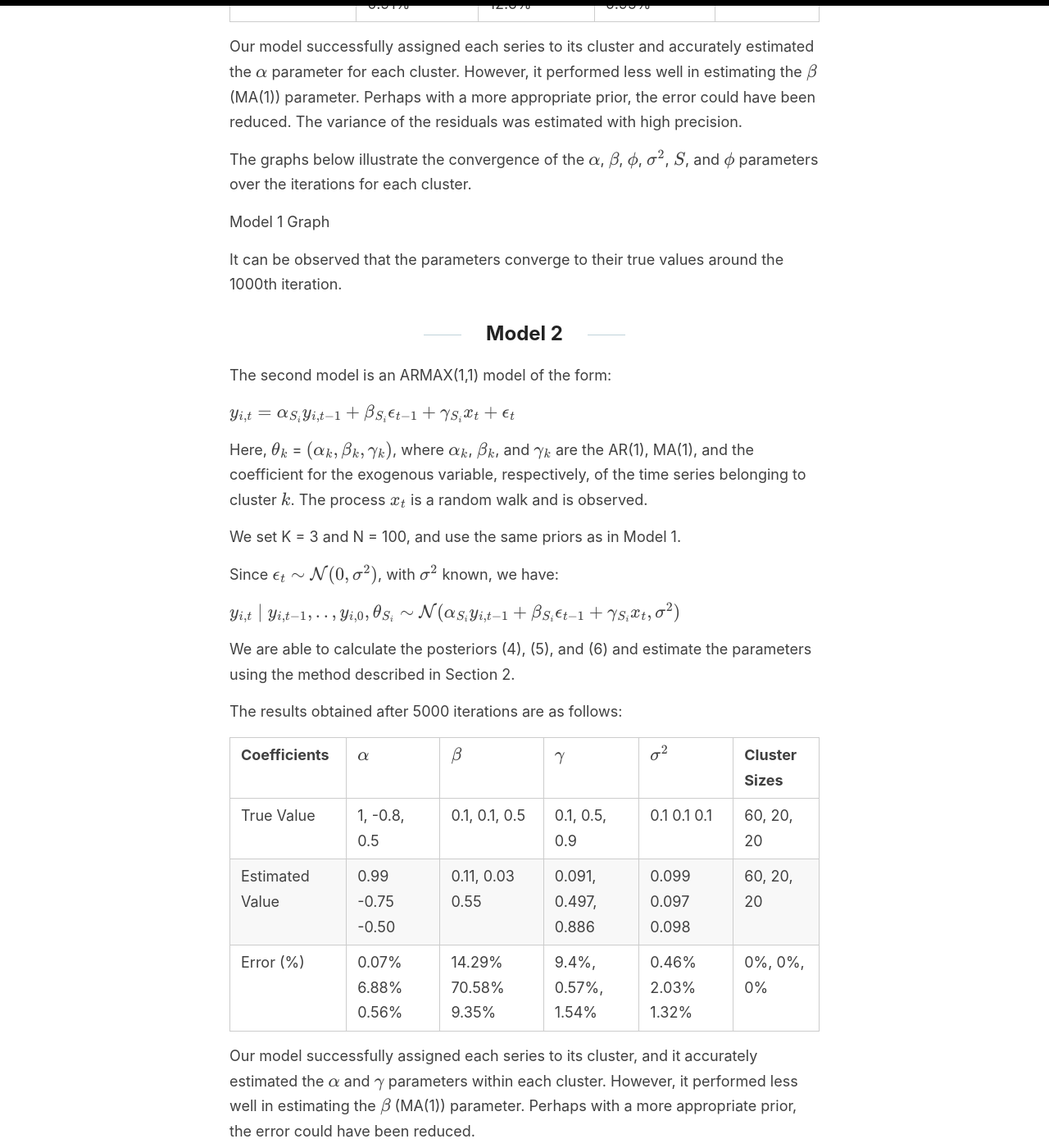
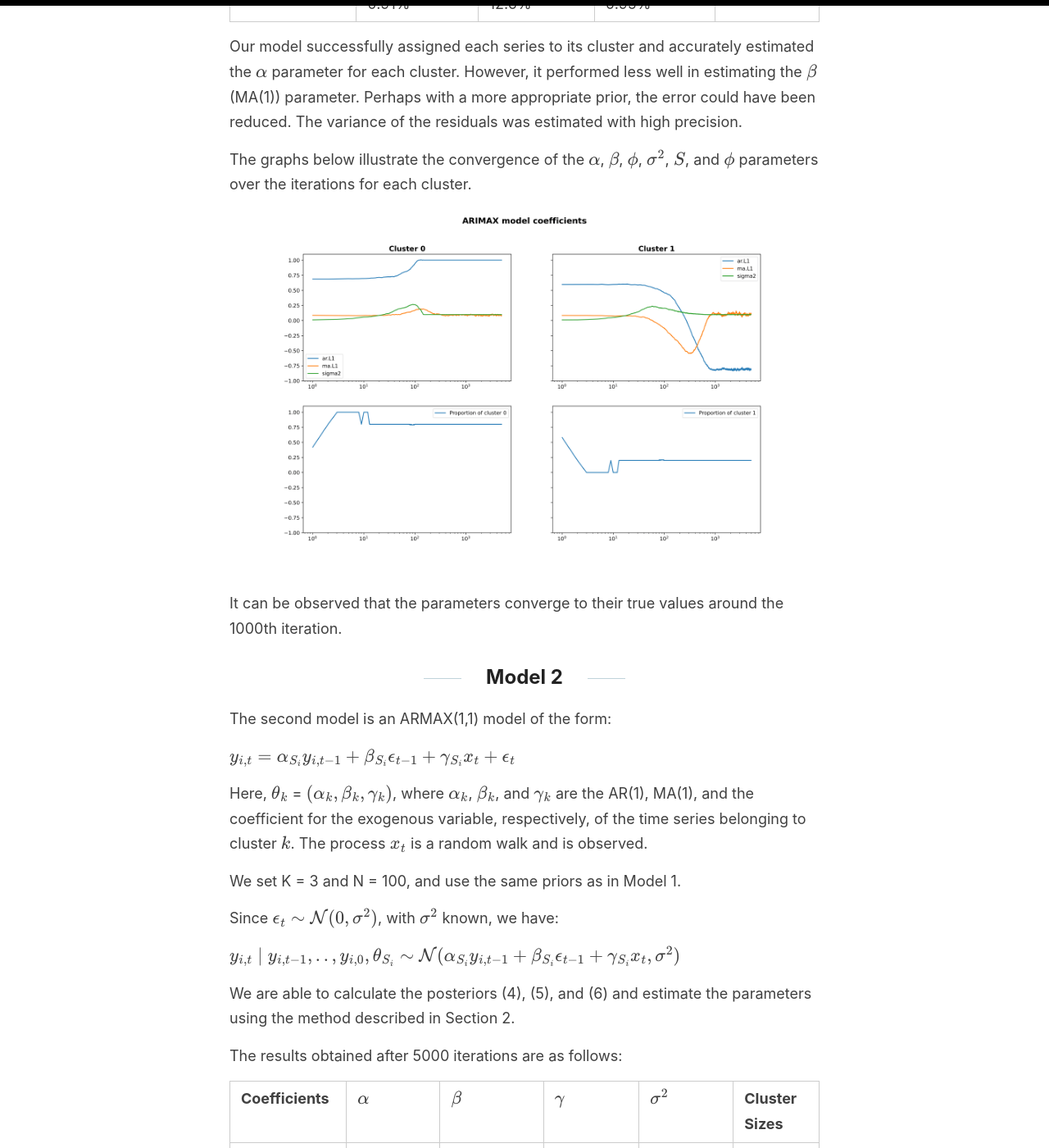
Before and after one commit to Zaltarba/blog, a Jekyll site: the page built from _posts/2023-07-08-BayesianArticle.md, in a window 1280 px wide and 1400 px high, scrolled down 4322 px. Shown: the whole window at 82% size. Built offline with Jekyll 4.4.1, drawn with Linux system fonts in a browser that asks for light colours; formulas are drawn with MathJax 3.

Commit message:
Update 2023-07-08-BayesianArticle.md

```diff
--- a/_posts/2023-07-08-BayesianArticle.md
+++ b/_posts/2023-07-08-BayesianArticle.md
@@ -119,7 +119,7 @@
 
 The graphs below illustrate the convergence of the $\alpha$, $\beta$, $\phi$, $\sigma^2$, $S$, and $\phi$ parameters over the iterations for each cluster.
 
-Model 1 Graph
+![Results for the first model](/images/model1_graph-1.png)
 
 It can be observed that the parameters converge to their true values around the 1000th iteration.
 
@@ -151,7 +151,7 @@
 
 The graphs below illustrate the convergence of the $\alpha$, $\beta$, $\gamma$, $\phi$, $\sigma^2$, $S$, and $\phi$ parameters over the iterations for each cluster.
 
-Model 2 Graph
+![Results for the second model](/images/model2_graph-1.png)
 
 It can be observed that the parameters converge to their true values around the 1000th iteration.
 
```
